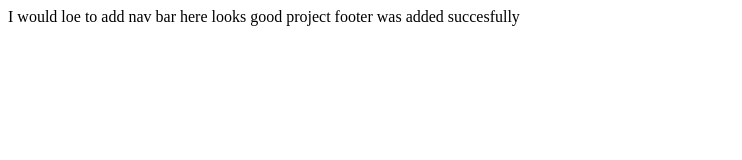
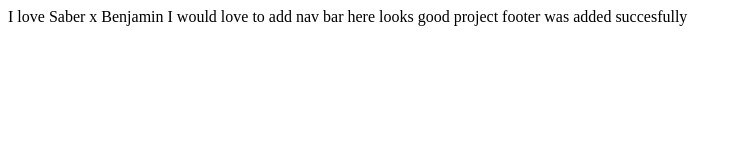
Before and after one commit to PapuSDLG/learn-git, a plain HTML site: page index.html in a window 1280 px wide. Shown: the whole page, without its empty margins (0-742 px from the left). Drawn offline with Linux system fonts and the light colour scheme.

Commit message:
change index and footer

```diff
--- a/index.html
+++ b/index.html
@@ -7,7 +7,8 @@
     <title>git learning</title>
 </head>
 <body>
-    I would loe to add nav bar here
+    I love Saber x Benjamin
+    I would love to add nav bar here
     looks good project
     footer was added succesfully
 </body>
```
Also changed, not shown: footer.html (+1 -1 lines).
